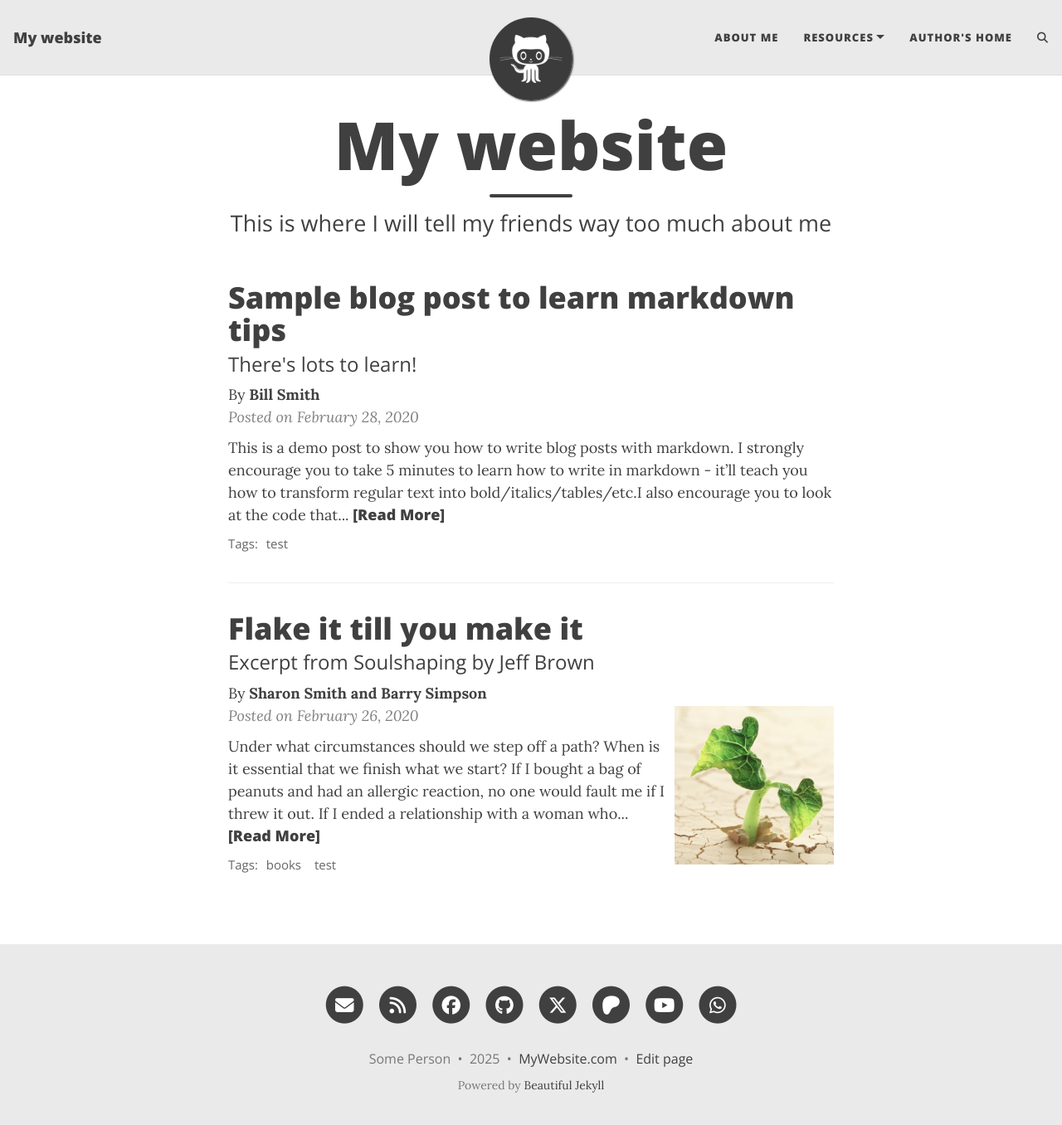
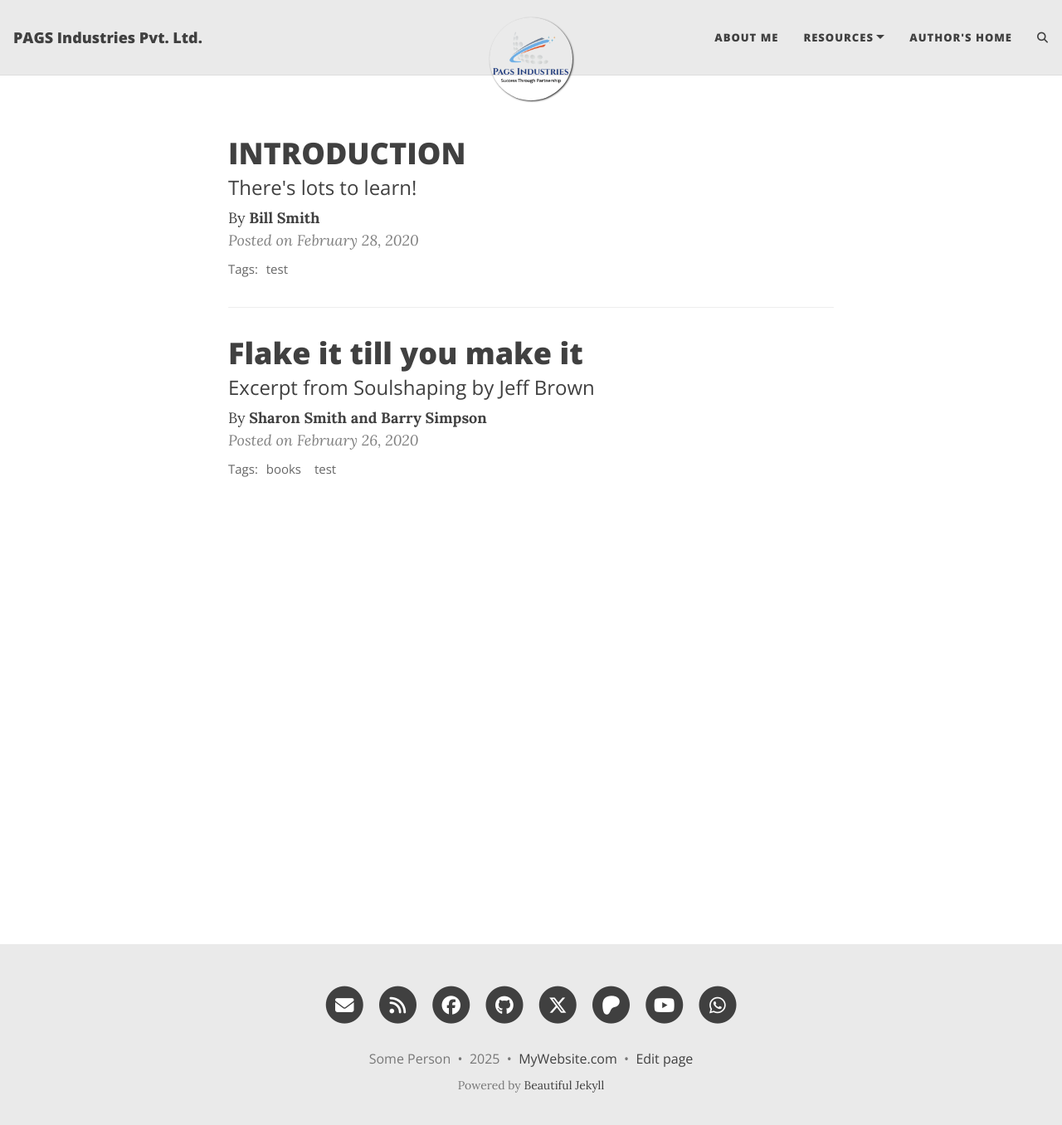
Before and after one commit to IamRaviMaurya/pags-industries-pvt-ltd, a Jekyll site: the page built from index.html, in a window 1280 px wide and 1369 px high. Shown: the top 1356 px of the window at 83% size. Built offline with Jekyll 4.4.1, drawn with Linux system fonts in a browser that asks for light colours; the list of posts is cut into pages by our own code; comment, search, counter and statistics services are not loaded.

Commit message:
Feat: Removed unused code

````diff
--- a/_config.yml
+++ b/_config.yml
@@ -10,7 +10,7 @@
 ############################
 
 # Name of website
-title: My website
+title: PAGS Industries Pvt. Ltd.
 
 # Your name to show in the footer
 author: Some Person
@@ -32,7 +32,7 @@
 
 # Image to show in the navigation bar - works best with a square image
 # Remove this parameter if you don't want an image in the navbar
-avatar: "/assets/img/avatar-icon.png"
+avatar: "/assets/img/a.png"
 
 # By default, the image is cut into a circle. You can disable this behaviour by setting 'round-avatar: false'
 round-avatar: true
--- a/_posts/2020-02-26-flake-it-till-you-make-it.md
+++ b/_posts/2020-02-26-flake-it-till-you-make-it.md
@@ -2,17 +2,9 @@
 layout: post
 title: Flake it till you make it
 subtitle: Excerpt from Soulshaping by Jeff Brown
-cover-img: /assets/img/path.jpg
-thumbnail-img: /assets/img/thumb.png
-share-img: /assets/img/path.jpg
+# cover-img: /assets/img/path.jpg
+# thumbnail-img: /assets/img/thumb.png
+# share-img: /assets/img/path.jpg
 tags: [books, test]
 author: Sharon Smith and Barry Simpson
 ---
-
-Under what circumstances should we step off a path? When is it essential that we finish what we start? If I bought a bag of peanuts and had an allergic reaction, no one would fault me if I threw it out. If I ended a relationship with a woman who hit me, no one would say that I had a commitment problem. But if I walk away from a seemingly secure route because my soul has other ideas, I am a flake?
-
-The truth is that no one else can definitively know the path we are here to walk. It’s tempting to listen—many of us long for the omnipotent other—but unless they are genuine psychic intuitives, they can’t know. All others can know is their own truth, and if they’ve actually done the work to excavate it, they will have the good sense to know that they cannot genuinely know anyone else’s. Only soul knows the path it is here to walk. Since you are the only one living in your temple, only you can know its scriptures and interpretive structure.
-
-At the heart of the struggle are two very different ideas of success—survival-driven and soul-driven. For survivalists, success is security, pragmatism, power over others. Success is the absence of material suffering, the nourishing of the soul be damned. It is an odd and ironic thing that most of the material power in our world often resides in the hands of younger souls. Still working in the egoic and material realms, they love the sensations of power and focus most of their energy on accumulation. Older souls tend not to be as materially driven. They have already played the worldly game in previous lives and they search for more subtle shades of meaning in this one—authentication rather than accumulation. They are often ignored by the culture at large, although they really are the truest warriors.
-
-A soulful notion of success rests on the actualization of our innate image. Success is simply the completion of a soul step, however unsightly it may be. We have finished what we started when the lesson is learned. What a fear-based culture calls a wonderful opportunity may be fruitless and misguided for the soul. Staying in a passionless relationship may satisfy our need for comfort, but it may stifle the soul. Becoming a famous lawyer is only worthwhile if the soul demands it. It is an essential failure if you are called to be a monastic this time around. If you need to explore and abandon ten careers in order to stretch your soul toward its innate image, then so be it. Flake it till you make it.
--- a/_posts/2020-02-28-sample-markdown.md
+++ b/_posts/2020-02-28-sample-markdown.md
@@ -1,6 +1,6 @@
 ---
 layout: post
-title: Sample blog post to learn markdown tips
+title: INTRODUCTION
 subtitle: There's lots to learn!
 gh-repo: daattali/beautiful-jekyll
 gh-badge: [star, fork, follow]
@@ -9,92 +9,3 @@
 mathjax: true
 author: Bill Smith
 ---
-
-{: .box-success}
-This is a demo post to show you how to write blog posts with markdown.  I strongly encourage you to [take 5 minutes to learn how to write in markdown](https://markdowntutorial.com/) - it'll teach you how to transform regular text into bold/italics/tables/etc.<br/>I also encourage you to look at the [code that created this post](https://raw.githubusercontent.com/daattali/beautiful-jekyll/master/_posts/2020-02-28-sample-markdown.md) to learn some more advanced tips about using markdown in Beautiful Jekyll.
-
-**Here is some bold text**
-
-## Here is a secondary heading
-
-[This is a link to a different site](https://deanattali.com/) and [this is a link to a section inside this page](#local-urls).
-
-Here's a table:
-
-| Number | Next number | Previous number |
-| :------ |:--- | :--- |
-| Five | Six | Four |
-| Ten | Eleven | Nine |
-| Seven | Eight | Six |
-| Two | Three | One |
-
-You can use [MathJax](https://www.mathjax.org/) to write LaTeX expressions. For example:
-When \\(a \ne 0\\), there are two solutions to \\(ax^2 + bx + c = 0\\) and they are $$x = {-b \pm \sqrt{b^2-4ac} \over 2a}.$$
-
-How about a yummy crepe?
-
-![Crepe](https://beautifuljekyll.com/assets/img/crepe.jpg)
-
-It can also be centered!
-
-![Crepe](https://beautifuljekyll.com/assets/img/crepe.jpg){: .mx-auto.d-block :}
-
-Here's a code chunk:
-
-~~~
-var foo = function(x) {
-  return(x + 5);
-}
-foo(3)
-~~~
-
-And here is the same code with syntax highlighting:
-
-```javascript
-var foo = function(x) {
-  return(x + 5);
-}
-foo(3)
-```
-
-And here is the same code yet again but with line numbers:
-
-{% highlight javascript linenos %}
-var foo = function(x) {
-  return(x + 5);
-}
-foo(3)
-{% endhighlight %}
-
-## Boxes
-You can add notification, warning and error boxes like this:
-
-### Notification
-
-{: .box-note}
-**Note:** This is a notification box.
-
-### Warning
-
-{: .box-warning}
-**Warning:** This is a warning box.
-
-### Error
-
-{: .box-error}
-**Error:** This is an error box.
-
-## Local URLs in project sites {#local-urls}
-
-When hosting a *project site* on GitHub Pages (for example, `https://USERNAME.github.io/MyProject`), URLs that begin with `/` and refer to local files may not work correctly due to how the root URL (`/`) is interpreted by GitHub Pages. You can read more about it [in the FAQ](https://beautifuljekyll.com/faq/#links-in-project-page). To demonstrate the issue, the following local image will be broken **if your site is a project site:**
-
-![Crepe](/assets/img/crepe.jpg)
-
-If the above image is broken, then you'll need to follow the instructions [in the FAQ](https://beautifuljekyll.com/faq/#links-in-project-page). Here is proof that it can be fixed:
-
-![Crepe]({{ '/assets/img/crepe.jpg' | relative_url }})
-
-<details markdown="1">
-<summary>Click here!</summary>
-Here you can see an **expandable** section
-</details>
--- a/index.html
+++ b/index.html
@@ -1,5 +1,4 @@
 ---
 layout: home
-title: My website
 subtitle: This is where I will tell my friends way too much about me
 ---
````
Also changed, not shown: assets/img/a.png (added).
